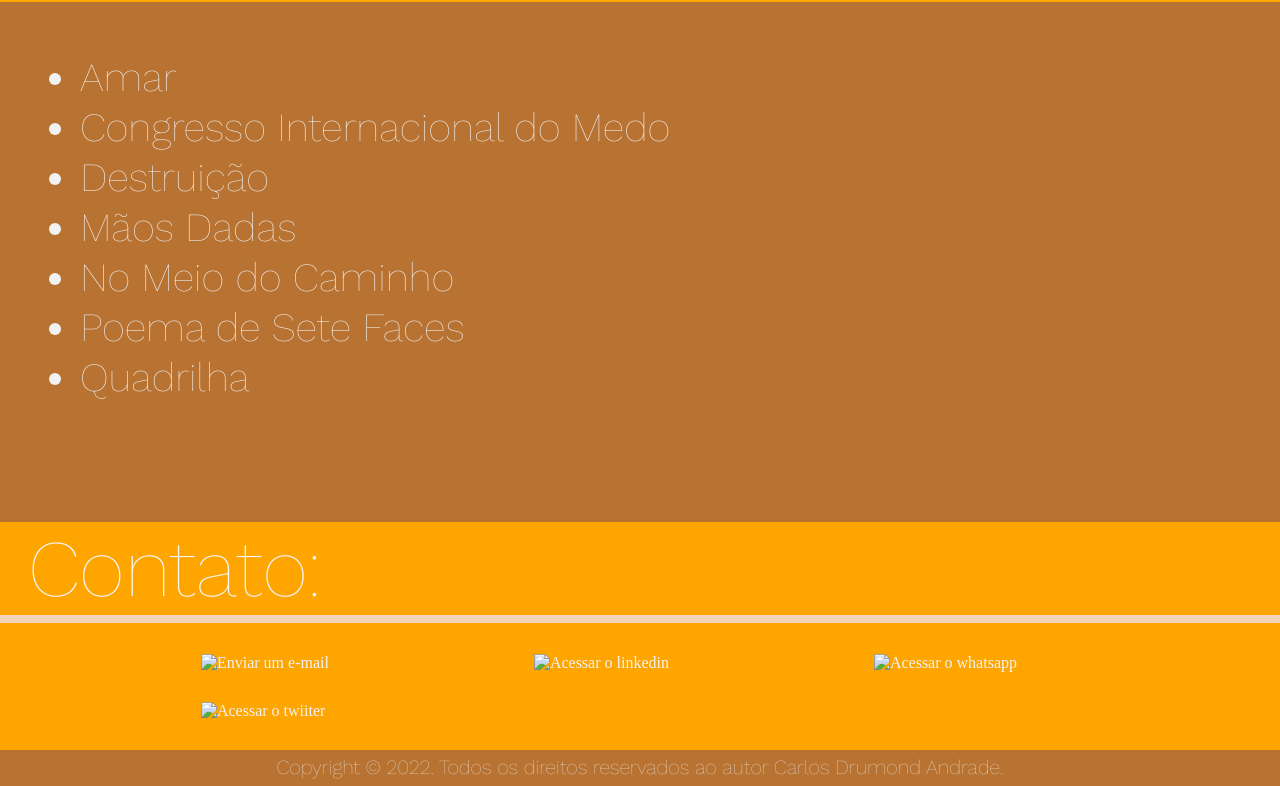
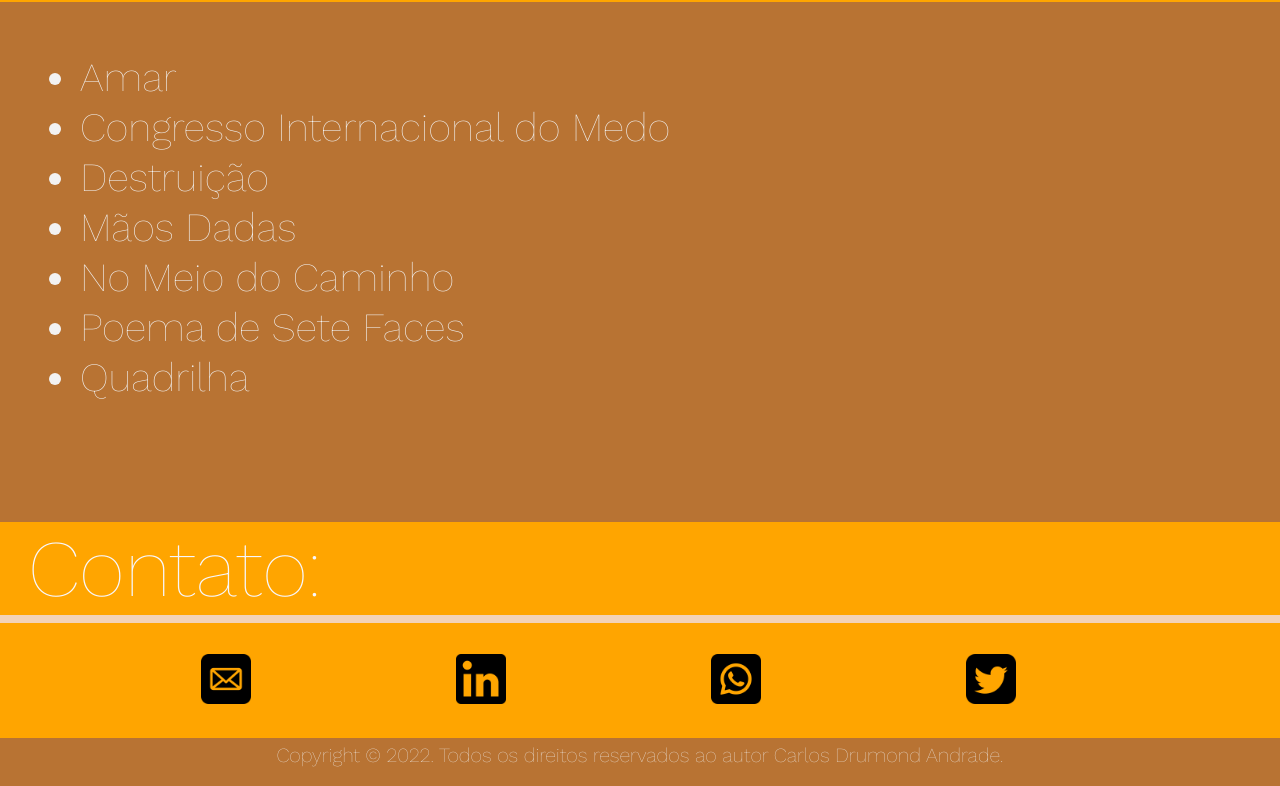
Before and after one commit to Luiz-Matheus21/carlos-drummond-netlify, a plain HTML site: page Index.html in a window 1280 px wide. Shown: the part 1034-1820 px from the top of the page. Drawn offline with nearby package versions, Linux system fonts and the light colour scheme.

Commit message:
Atualizaçao dos icones

```diff
--- a/Index.html
+++ b/Index.html
@@ -31,10 +31,10 @@
             <p id="contact">Contato:</p>
             <hr id="lineFooter">
             <div>
-                <a href="mailto:luizmcla@gmail.com" class="contactImageReset"><img src="../CarlosDrumond/img/email.png" alt="Enviar um e-mail" class="contactIcon"></a>
-                <a href="https://www.linkedin.com/in/luiz-matheus-14133a216/" class="contactImageReset"><img src="../CarlosDrumond/img/linkedin.png" alt="Acessar o linkedin" class="contactIcon"></a>
-                <a href="https://api.whatsapp.com/send?phone=5521983574300&text=Olá" class="contactImageReset"><img src="../CarlosDrumond/img/whatsapp.png" alt="Acessar o whatsapp" class="contactIcon"></a>
-                <a href="https://twitter.com/DarckZiul" class="contactImageReset"><img src="../CarlosDrumond/img/twitter.png" alt="Acessar o twiiter" class="contactIcon"></a>
+                <a href="mailto:luizmcla@gmail.com" class="contactImageReset"><img src="../img/email.png" alt="Enviar um e-mail" class="contactIcon"></a>
+                <a href="https://www.linkedin.com/in/luiz-matheus-14133a216/" class="contactImageReset"><img src="../img/linkedin.png" alt="Acessar o linkedin" class="contactIcon"></a>
+                <a href="https://api.whatsapp.com/send?phone=5521983574300&text=Olá" class="contactImageReset"><img src="../img/whatsapp.png" alt="Acessar o whatsapp" class="contactIcon"></a>
+                <a href="https://twitter.com/DarckZiul" class="contactImageReset"><img src="../img/twitter.png" alt="Acessar o twiiter" class="contactIcon"></a>
             </div>
             <span id="copyright">Copyright © 2022. Todos os direitos reservados ao autor Carlos Drumond Andrade.</span>
         </footer>
```
